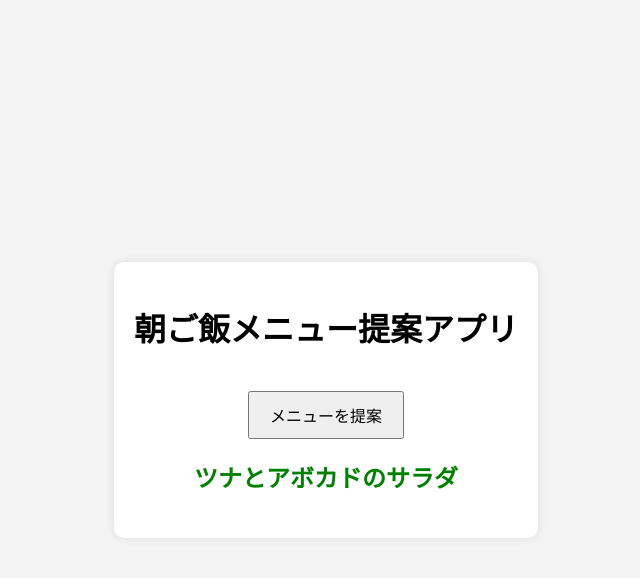
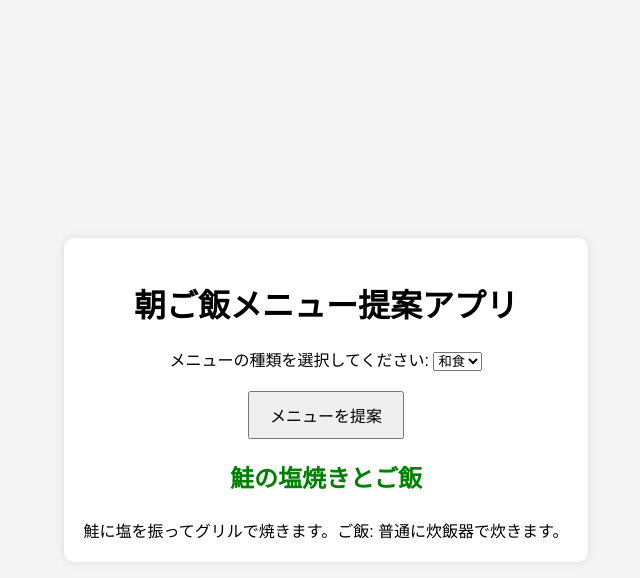
Before and after one commit to hiroshinomura/menu, a plain HTML site: page index.html in a window 1280 px wide. Both pictures are taken after a click on the button "メニューを提案". Shown: the whole page, without its empty margins (314-954 px from the left). Drawn offline with Linux system fonts and the light colour scheme.

Commit message:
Add files via upload

```diff
--- a/index.html
+++ b/index.html
@@ -9,8 +9,17 @@
 <body>
     <div class="container">
         <h1>朝ご飯メニュー提案アプリ</h1>
+        <div>
+            <label for="menuType">メニューの種類を選択してください:</label>
+            <select id="menuType">
+                <option value="和食">和食</option>
+                <option value="洋食">洋食</option>
+                <option value="中華">中華</option>
+            </select>
+        </div>
         <button id="suggestButton">メニューを提案</button>
         <h3 id="menu" class="text-success"></h3>
+        <div id="recipe" class="recipe"></div>
     </div>
     <script src="script.js"></script>
 </body>
--- a/script.js
+++ b/script.js
@@ -1,29 +1,78 @@
 document.addEventListener("DOMContentLoaded", function() {
-    const menus = [
-        "オートミールとフルーツ",
-        "アボカドトーストと卵",
-        "ギリシャヨーグルトとナッツ",
-        "スムージーボウル",
-        "ベジタブルオムレツ",
-        "豆腐と野菜の炒め物",
-        "全粒粉パンケーキとフルーツ",
-        "サーモンサラダ",
-        "チアプディング",
-        "クスクスと野菜のサラダ",
-        "ナッツとフルーツのヨーグルトパフェ",
-        "卵とほうれん草のラップサンド",
-        "ブルーベリースムージー",
-        "鶏胸肉と野菜のスープ",
-        "シリアルとフルーツ",
-        "トマトとバジルのオムレツ",
-        "ひよこ豆とキヌアのサラダ",
-        "サツマイモのトーストとアボカド",
-        "ツナとアボカドのサラダ",
-        "カッテージチーズとフルーツ"
-    ];
+    const menus = {
+        "和食": [
+            {
+                name: "おにぎりとみそ汁",
+                recipe: "おにぎり: ご飯と好きな具材を混ぜて握ります。味噌汁: だしに味噌を溶かし、具材（豆腐、わかめなど）を入れて煮ます。"
+            },
+            {
+                name: "納豆ご飯と卵焼き",
+                recipe: "納豆ご飯: 納豆をかき混ぜ、醤油を加えてご飯にかけます。卵焼き: 卵を溶いて砂糖と醤油を加え、フライパンで焼きます。"
+            },
+            {
+                name: "焼き魚とご飯",
+                recipe: "焼き魚: 好きな魚を塩で下味をつけて焼きます。ご飯: 普通に炊飯器で炊きます。"
+            },
+            {
+                name: "豆腐とわかめの味噌汁",
+                recipe: "だしに味噌を溶かし、豆腐とわかめを入れて煮ます。"
+            },
+            {
+                name: "鮭の塩焼きとご飯",
+                recipe: "鮭に塩を振ってグリルで焼きます。ご飯: 普通に炊飯器で炊きます。"
+            }
+        ],
+        "洋食": [
+            {
+                name: "オートミールとフルーツ",
+                recipe: "オートミール: 牛乳か水で煮ます。フルーツ: お好みのフルーツを添えます。"
+            },
+            {
+                name: "アボカドトーストと卵",
+                recipe: "アボカドトースト: アボカドをつぶし、塩とレモン汁で味付けしてトーストに乗せます。卵: 好みの方法で調理します（例: 目玉焼き、スクランブルエッグ）。"
+            },
+            {
+                name: "ギリシャヨーグルトとナッツ",
+                recipe: "ギリシャヨーグルトにお好みのナッツをトッピングし、蜂蜜をかけます。"
+            },
+            {
+                name: "パンケーキとベーコン",
+                recipe: "パンケーキ: パンケーキミックスを使って調理します。ベーコン: フライパンで焼きます。"
+            },
+            {
+                name: "シリアルとミルク",
+                recipe: "シリアル: お好みのシリアルをボウルに入れ、ミルクを注ぎます。"
+            }
+        ],
+        "中華": [
+            {
+                name: "お粥とザーサイ",
+                recipe: "お粥: 米を多めの水で煮ます。ザーサイ: 刻んで添えます。"
+            },
+            {
+                name: "中華風卵焼きと野菜炒め",
+                recipe: "中華風卵焼き: 卵を溶いて塩と胡椒で味付けし、フライパンで焼きます。野菜炒め: 好きな野菜を中華調味料で炒めます。"
+            },
+            {
+                name: "中華風蒸しパン（饅頭）",
+                recipe: "市販の饅頭を蒸します。"
+            },
+            {
+                name: "揚げパンと豆乳",
+                recipe: "揚げパン: 市販の揚げパンを温めます。豆乳: コップに注ぎます。"
+            },
+            {
+                name: "チャーシューと青菜炒め",
+                recipe: "チャーシュー: 市販のチャーシューをスライスします。青菜炒め: 青菜をニンニクと一緒に炒めます。"
+            }
+        ]
+    };
 
     document.getElementById("suggestButton").addEventListener("click", function() {
-        const menu = menus[Math.floor(Math.random() * menus.length)];
-        document.getElementById("menu").textContent = menu;
+        const menuType = document.getElementById("menuType").value;
+        const selectedMenu = menus[menuType][Math.floor(Math.random() * menus[menuType].length)];
+
+        document.getElementById("menu").textContent = selectedMenu.name;
+        document.getElementById("recipe").textContent = selectedMenu.recipe;
     });
 });
```
